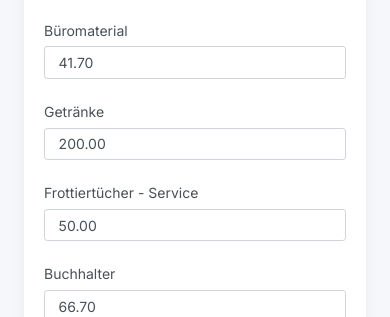
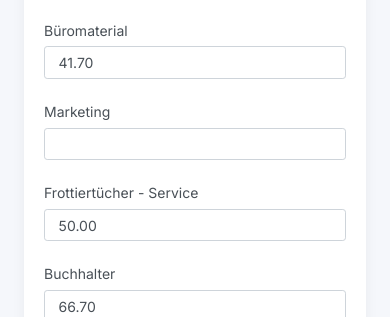
Before and after one commit to aeberhardhsr/coiffeur-royal, a PHP site: page /sites/cost-calculation.php in a window 390 px wide. Shown: the part 578-895 px from the top of the page. Run offline with PHP 8.4, Linux system fonts and the light colour scheme; a user stored in the database is signed in; data comes from the database, SQL or seed files in the repository; data that the repository does not hold is empty; some libraries are stand-ins or nearby versions.

Commit message:
change beverages to marketing in cost calculation

```diff
--- a/database/db.sql
+++ b/database/db.sql
@@ -67,10 +67,10 @@ CREATE TABLE IF NOT EXISTS cost_calculation (
     cost_calculation_waste DECIMAL(10,2),
     cost_calculation_office DECIMAL(10,2),
     cost_calculation_office_material DECIMAL(10,2),
-    cost_calculation_drinks DECIMAL(10,2),
+    cost_calculation_marketing DECIMAL(10,2),
     cost_calculation_towel DECIMAL(10,2),
     cost_calculation_accountant DECIMAL(10,2),
-    cost_calculation_additional_cost DECIMAL(10,2) GENERATED ALWAYS AS (cost_calculation_space + cost_calculation_energy + cost_calculation_water + cost_calculation_waste + cost_calculation_office + cost_calculation_office_material + cost_calculation_drinks + cost_calculation_towel + cost_calculation_accountant) STORED,
+    cost_calculation_additional_cost DECIMAL(10,2) GENERATED ALWAYS AS (cost_calculation_space + cost_calculation_energy + cost_calculation_water + cost_calculation_waste + cost_calculation_office + cost_calculation_office_material + cost_calculation_marketing + cost_calculation_towel + cost_calculation_accountant) STORED,
     cost_calculation_social_charges DECIMAL(10,2),
     cost_calculation_gross_wage_full DECIMAL(10,2) GENERATED ALWAYS AS (cost_calculation_hour_rate_full * cost_calculation_work_hours_full * cost_calculation_social_charges) STORED,
     cost_calculation_hour_rate_full DECIMAL(10,2),
--- a/website/sites/cost-calculation.php
+++ b/website/sites/cost-calculation.php
@@ -206,9 +206,9 @@
                                             </div>
                                           </div>
                                           <div class="row mb-3">
-                                            <label for="editAdditionalCostCalculation_drinks" class="col-sm-2 col-form-label">Getränke</label>
+                                            <label for="editAdditionalCostCalculation_marketing" class="col-sm-2 col-form-label">Marketing</label>
                                             <div class="col-sm-10">
-                                              <input type="text" class="form-control" name="editAdditionalCostCalculation_drinks" id="editAdditionalCostCalculation_drinks" value="<?php echo $row['cost_calculation_drinks']?>">
+                                              <input type="text" class="form-control" name="editAdditionalCostCalculation_marketing" id="editAdditionalCostCalculation_marketing" value="<?php echo $row['cost_calculation_marketing']?>">
                                             </div>
                                           </div>
                                           <div class="row mb-3">
--- a/website/sites/cost_calculation_add_costs_edit.php
+++ b/website/sites/cost_calculation_add_costs_edit.php
@@ -9,7 +9,7 @@ include 'db.php';
     $additionalcost_waste           = $_POST['editAdditionalCostCalculation_waste'];
     $additionalcost_office          = $_POST['editAdditionalCostCalculation_office'];
     $additionalcost_office_material = $_POST['editAdditionalCostCalculation_officematerial'];
-    $additionalcost_drinks          = $_POST['editAdditionalCostCalculation_drinks'];
+    $additionalcost_marketing          = $_POST['editAdditionalCostCalculation_marketing'];
     $additionalcost_towel           = $_POST['editAdditionalCostCalculation_towel'];
     $additionalcost_accountant      = $_POST['editAdditionalCostCalculation_accountant'];
 
@@ -20,7 +20,7 @@ include 'db.php';
                                             cost_calculation_waste='$additionalcost_waste',
                                             cost_calculation_office='$additionalcost_office',
                                             cost_calculation_office_material='$additionalcost_office_material',
-                                            cost_calculation_drinks='$additionalcost_drinks',
+                                            cost_calculation_marketing='$additionalcost_marketing',
                                             cost_calculation_towel='$additionalcost_towel',
                                             cost_calculation_accountant='$additionalcost_accountant'
                                             WHERE cost_calculation_id='$additionalcost_id'";
```
